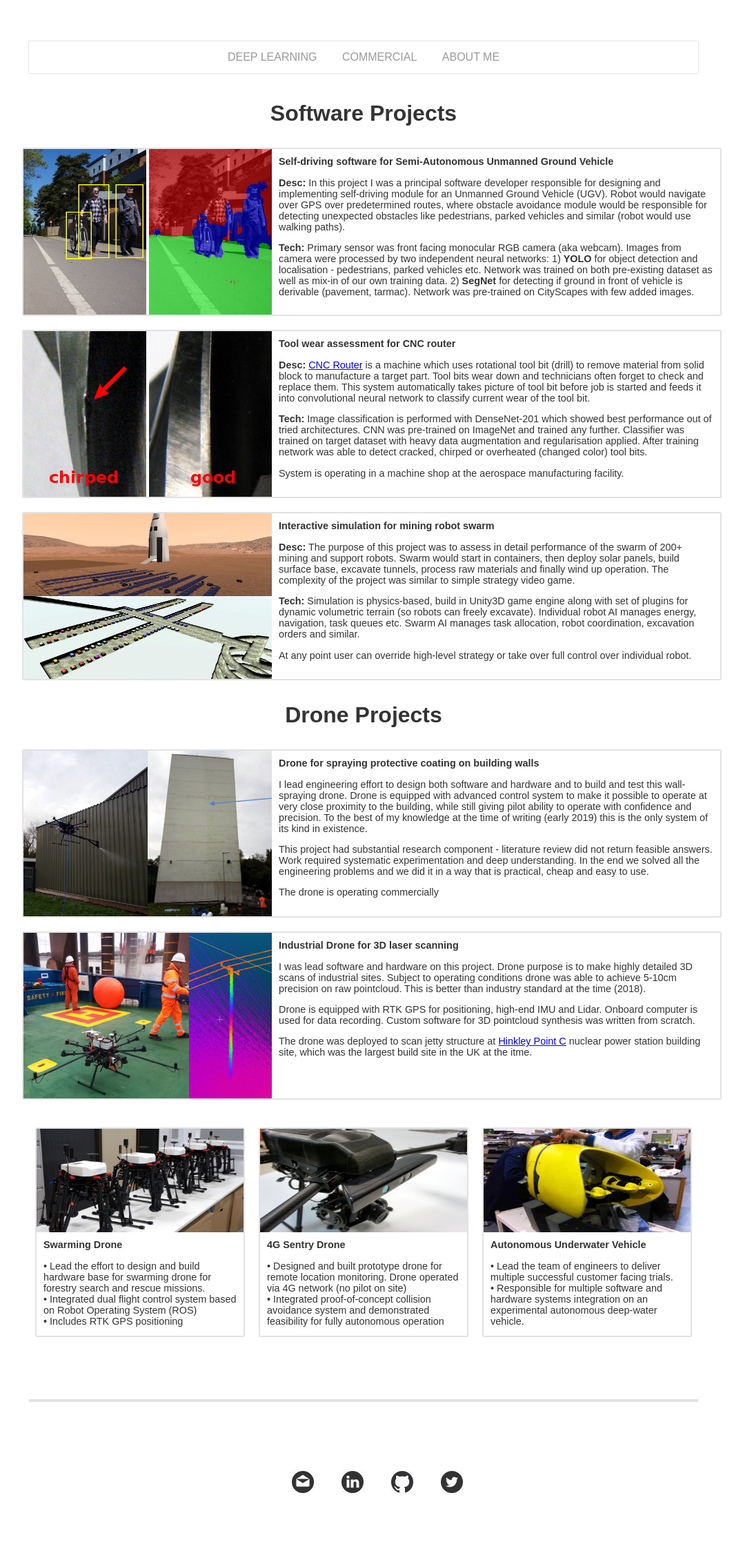
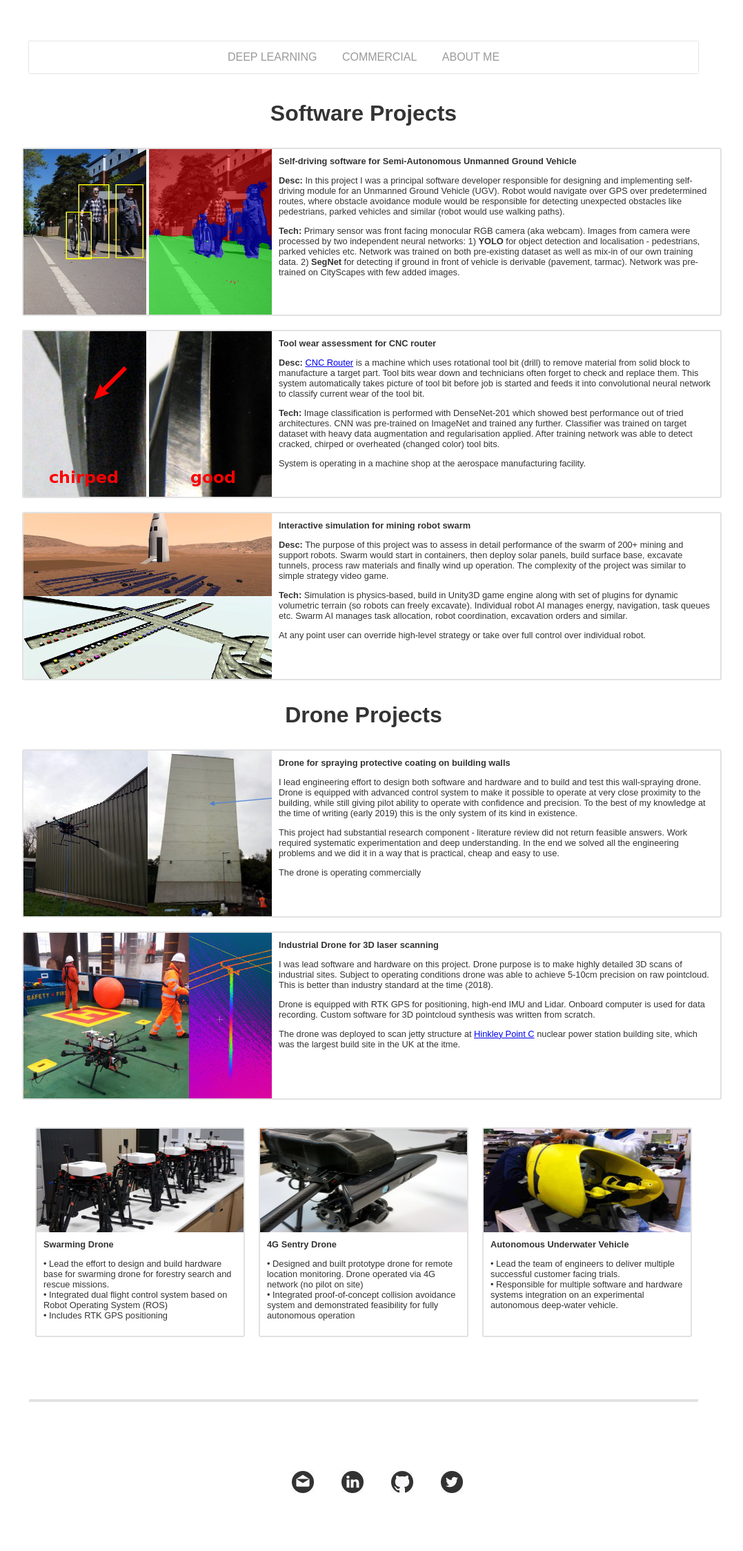
Before and after one commit to marcinbogdanski/marcinbogdanski.github.io, a Jekyll site: the page built from commercial-portfolio.html, in a window 1280 px wide. Shown: the whole page at 69% size, without its empty margins (113-1190 px from the left). Built offline with Jekyll 4.4.1, drawn with Linux system fonts in a browser that asks for light colours.

Commit message:
reduce fron from 90% to 80%

```diff
--- a/assets/css/main.css
+++ b/assets/css/main.css
@@ -103,7 +103,7 @@ ul.grid div.card_image img{
 
 ul.grid div.card_text{
     padding: 10px;
-    font-size: 90%;
+    font-size: 80%;
 }
 
 ul.grid div.card_text p.link{
@@ -161,7 +161,7 @@ ul.list div.poster_image img{
 ul.list div.poster_text{
     /* background: red; /**/
     margin: 10px;
-    font-size: 90%;
+    font-size: 80%;
 }
 
 
```
